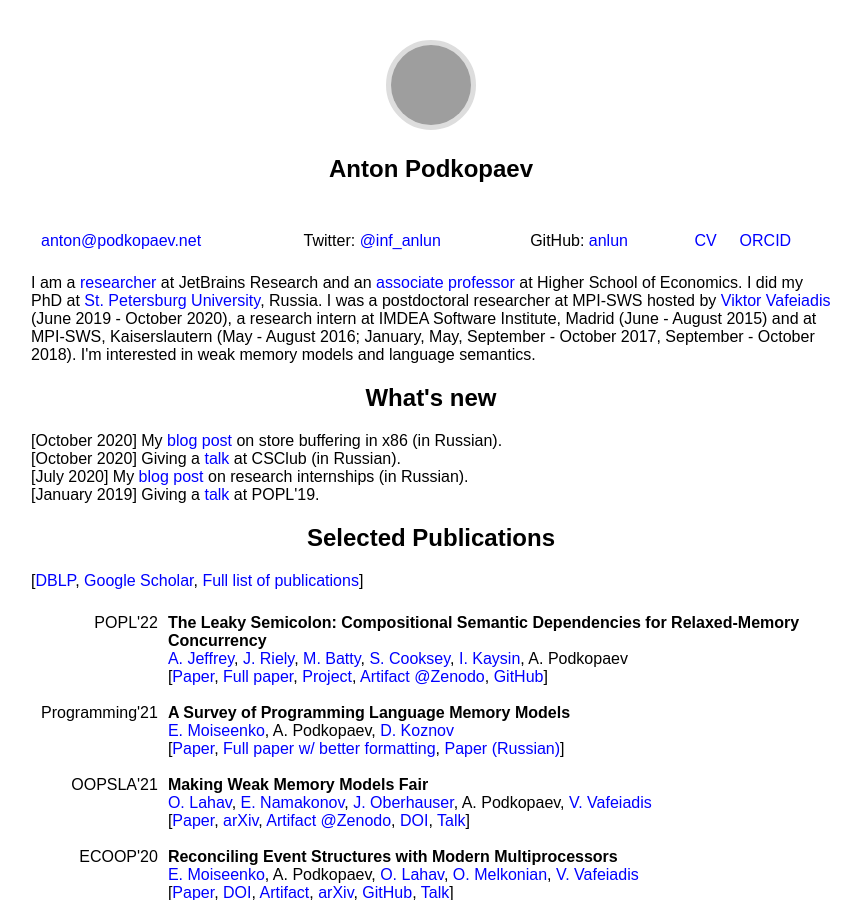
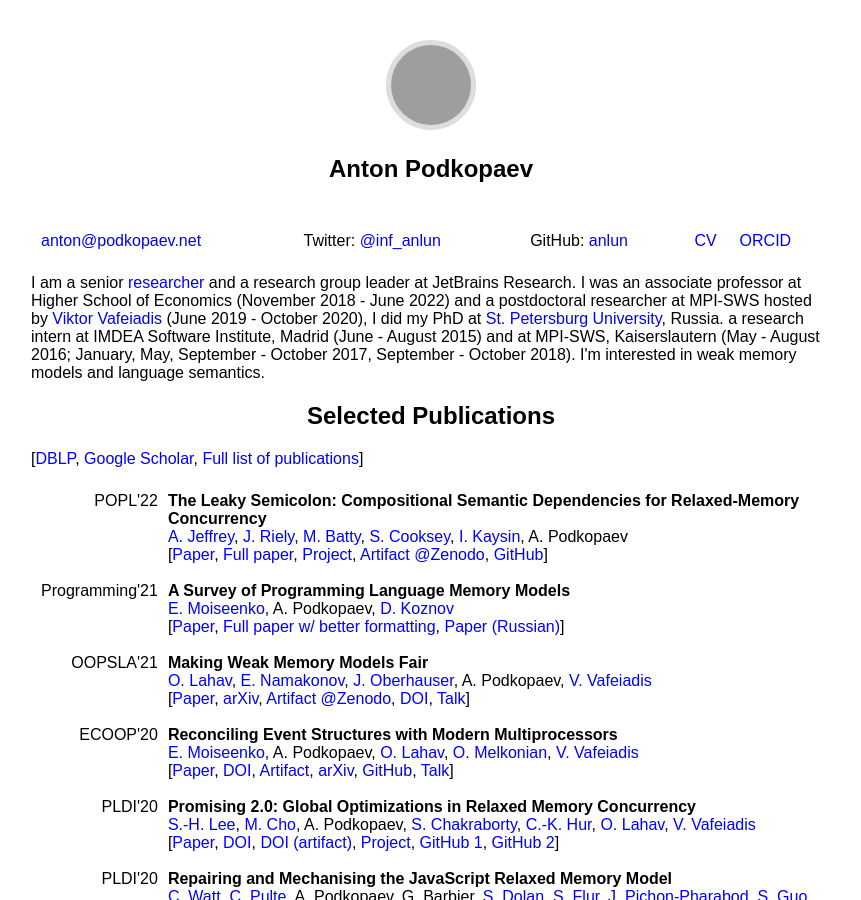
Before and after one commit to anlun/anlun.github.io, a Jekyll site: the page built from index.html, in a window 1280 px wide and 900 px high. Shown: the whole window, without its empty margins (209-1070 px from the left). Built offline with Jekyll 4.4.1, drawn with Linux system fonts in a browser that asks for light colours; some web fonts are replaced; some of the changed text lies outside the part shown; grey boxes are pictures that could not be loaded.

Commit message:
HSE. past tense

```diff
--- a/index.html
+++ b/index.html
@@ -38,26 +38,19 @@ Podkopaev.emailme = function (text) {
 
 
 <section>
-I am a <a href="https://research.jetbrains.org/researchers/anton">researcher</a> at JetBrains Research and
-an <a href="https://www.hse.ru/en/org/persons/228842652">associate professor</a> at Higher School of Economics.
+I am a senior <a href="https://research.jetbrains.org/researchers/anton">researcher</a> and a research group leader at JetBrains Research.
+I was an associate professor at Higher School of Economics (November 2018 - June 2022)
+and a postdoctoral researcher at MPI-SWS hosted by <a href="https://people.mpi-sws.org/~viktor/">Viktor Vafeiadis</a> (June 2019 - October 2020),
 I did my PhD at <a href="http://english.spbu.ru/">St. Petersburg University</a>, Russia.
-I was a postdoctoral researcher at MPI-SWS hosted by <a href="https://people.mpi-sws.org/~viktor/">Viktor Vafeiadis</a> (June 2019 - October 2020),
 a research intern at IMDEA Software Institute, Madrid (June - August 2015) and
 at MPI-SWS, Kaiserslautern (May - August 2016; January, May, September - October 2017, September - October 2018).
 I'm interested in weak memory models and language semantics.
 </section>
 
 <div class="divider"></div>
-<section>
-  <center><h1> What's new </h1></center>
-  [October 2020] My <a href="https://habr.com/ru/company/JetBrains-education/blog/523298/">blog post</a> on store buffering in x86 (in Russian).
-  <br/>
-  [October 2020] Giving a <a href="https://compsciclub.ru/courses/csseminar/2020-autumn/classes/6061/">talk</a> at CSClub (in Russian).
-  <br/>
-  [July 2020] My <a href="https://habr.com/en/company/jetbrains-education/blog/508174/">blog post</a> on research internships (in Russian).
-  <br/>
-  [January 2019] Giving a <a href="https://popl19.sigplan.org/event/popl-2019-research-papers-bridging-the-gap-between-programming-languages-and-hardware-weak-memory-models">talk</a> at POPL'19.
-</section>
+<!-- <section> -->
+<!--   <center><h1> What's new </h1></center> -->
+<!-- </section> -->
 
 <section>
   <center><h1> Selected Publications </h1></center>
```
Also changed, not shown: other parts of index.html (+6 -0 lines).
